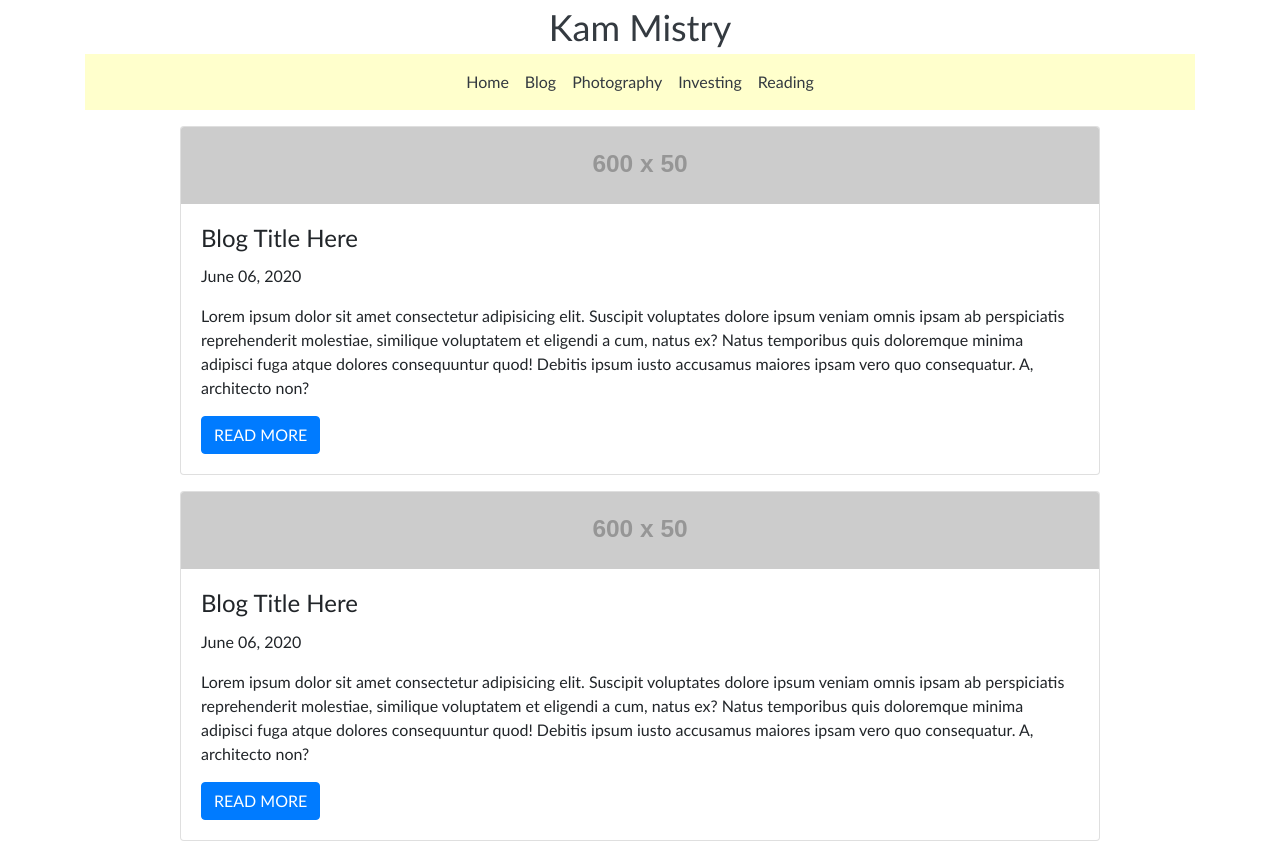
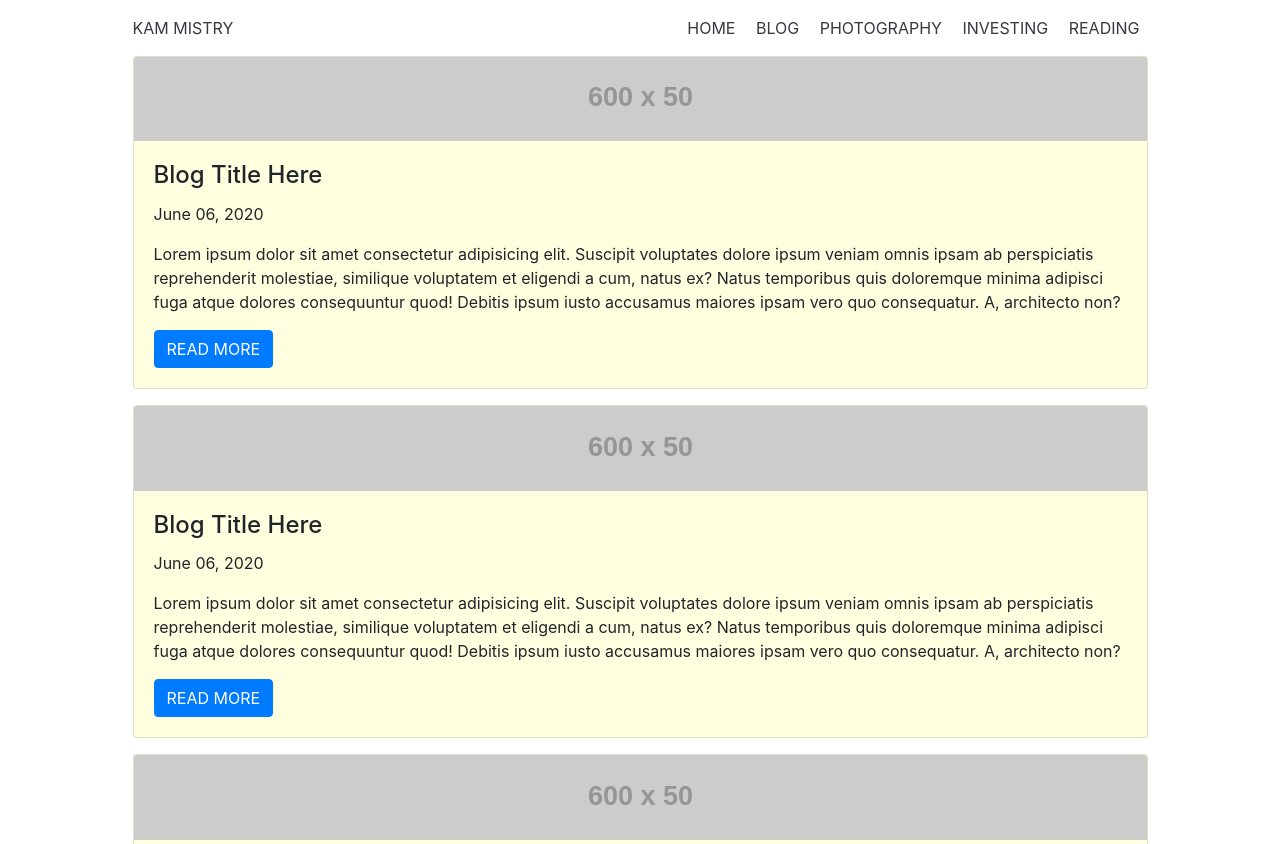
Before and after one commit to mistrykam/mistrykam.github.io, a plain HTML site: page index.html in a window 1280 px wide. Shown: the top 844 px of the page. Drawn offline with nearby package versions, Linux system fonts and the light colour scheme; placeholder pictures from the web are drawn by us.

Commit message:
Changed Header

```diff
--- a/index.html
+++ b/index.html
@@ -18,24 +18,23 @@
 
 <body>
     <div class="container">
-        <header>
+        <header class="mt-3">
             <div class="row justify-content-center">
-                <div class="col-10 text-center">
+                <div class="col-5 text-dark text-uppercase">
                     <a class="blog-header-logo text-dark" href="#">Kam Mistry</a>
+                </div>
+                <div class="col-6 text-right">
+                    <a class="p-2 text-dark text-uppercase" href="#">Home</a>
+                    <a class="p-2 text-dark text-uppercase" href="#">Blog</a>
+                    <a class="p-2 text-dark text-uppercase" href="#">Photography</a>
+                    <a class="p-2 text-dark text-uppercase" href="#">Investing</a>
+                    <a class="p-2 text-dark text-uppercase" href="#">Reading</a>
                 </div>
             </div>
         </header>
 
-        <nav class="navbar navbar-expand-sm justify-content-center bg-menu">
-            <a class="p-2 text-dark" href="#">Home</a>
-            <a class="p-2 text-dark" href="#">Blog</a>
-            <a class="p-2 text-dark" href="#">Photography</a>
-            <a class="p-2 text-dark" href="#">Investing</a>
-            <a class="p-2 text-dark" href="#">Reading</a>
-        </nav>
-
         <div class="row justify-content-center">
-            <div class="col-10">
+            <div class="col-11">
                 <div class="card mt-3">
                     <img class="card-img-top" src="https://via.placeholder.com/600x50" alt="Card image">
                     <div class="card-body">
--- a/styles/site.css
+++ b/styles/site.css
@@ -1,11 +1,11 @@
 * {
-  font-family: "Gill Sans", "Gill Sans MT", Calibri, "Trebuchet MS", sans-serif;
-}
-
-.blog-header-logo {
-  font-size: 2.25rem;
+  font-family: "Inter", "Helvetica", sans-serif;
 }
 
 .bg-menu {
   background-color: #ffffcc;
 }
+
+.card {
+  background-color: lightyellow;
+}
```
